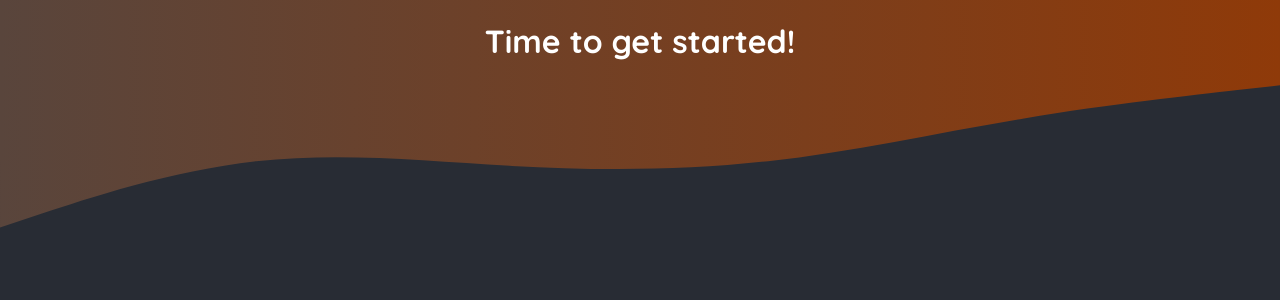
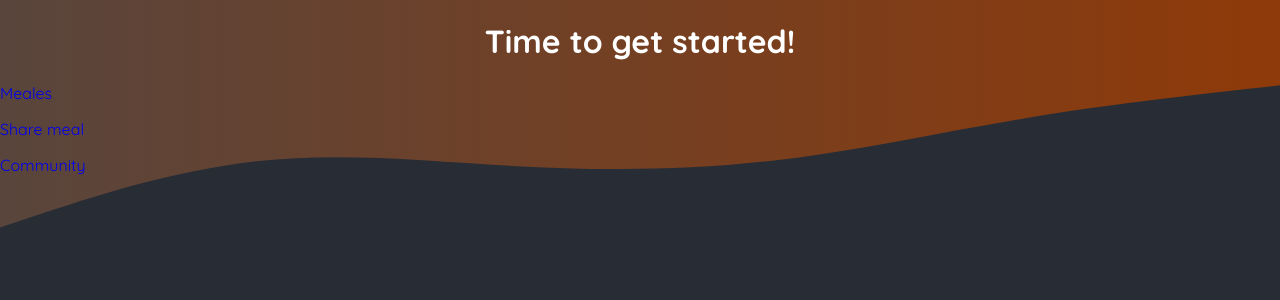
Before and after one commit to Chubina7/udemy_course_demo_1, a Next.js app: page / in a window 1280 px wide. Shown: the top 300 px of the page. Built offline with nearby package versions, Linux system fonts and the light colour scheme.

Commit message:
add files

```diff
--- a/app/globals.css
+++ b/app/globals.css
@@ -56,3 +56,7 @@
   font-weight: 500;
   color: #ddd8d8;
 }
+
+a {
+  text-decoration: none;
+}
--- a/app/meals/[slug]/page.jsx
+++ b/app/meals/[slug]/page.jsx
@@ -1,6 +1,6 @@
 import React from "react";
 import styles from "./page.module.css";
 
-export default function page() {
-  return <div>slug comes here</div>;
+export default function MealsDetailsPage() {
+  return <h1>Meal Details</h1>;
 }
--- a/app/page.jsx
+++ b/app/page.jsx
@@ -1,3 +1,4 @@
+import Link from "next/link";
 import React from "react";
 
 export default function Home() {
@@ -6,6 +7,15 @@
       <h1 style={{ color: "white", textAlign: "center" }}>
         Time to get started!
       </h1>
+      <p>
+        <Link href={"/meals"}>Meales</Link>
+      </p>
+      <p>
+        <Link href={"/meals/share"}>Share meal</Link>
+      </p>
+      <p>
+        <Link href={"/community"}>Community</Link>
+      </p>
     </main>
   );
 }
```
Also changed, not shown: app/community/page.jsx (+4 -6 lines), app/meals/page.jsx (+4 -6 lines), app/meals/share/page.jsx (+4 -6 lines).
